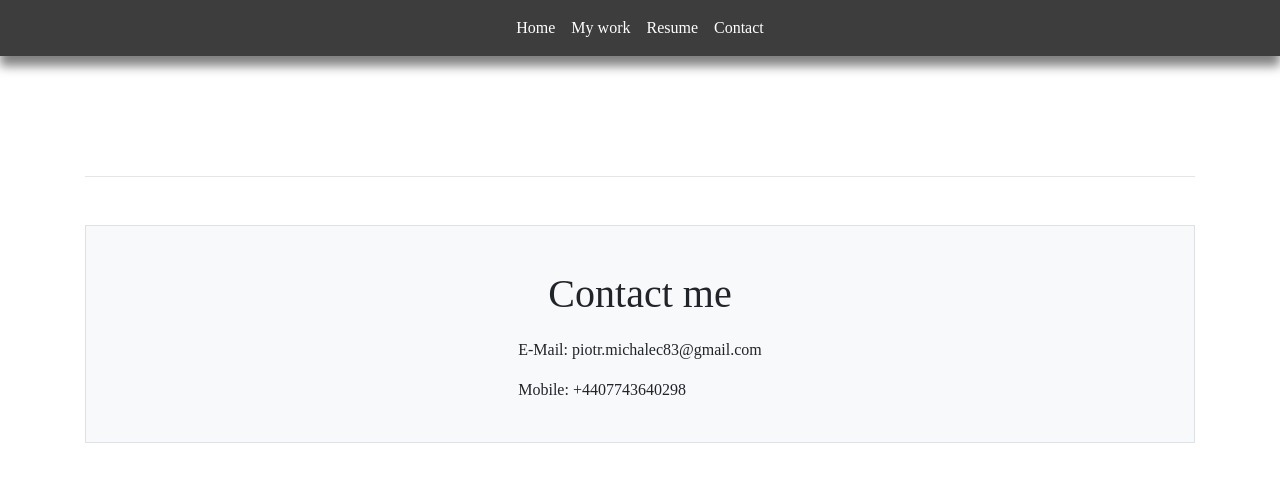
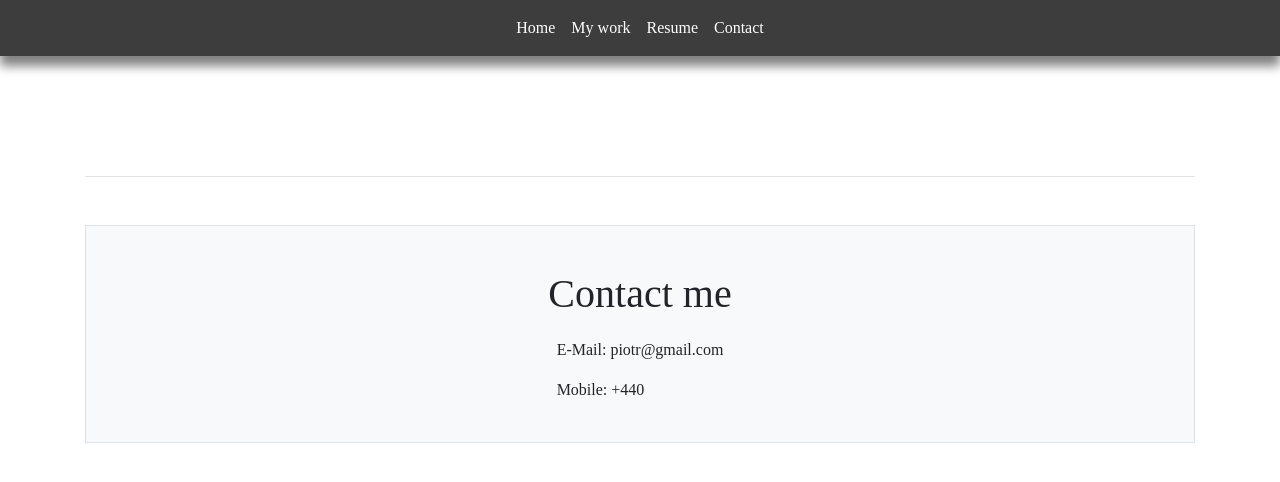
Before and after one commit to Diotr/MyPortfolio, a React (Create React App) app: page /contact in a window 1280 px wide. Shown: the top 482 px of the page. Built offline with nearby package versions, Linux system fonts and the light colour scheme; a web font is replaced by a local one.

Commit message:
contact.js changed

```diff
--- a/src/components/Contact.js
+++ b/src/components/Contact.js
@@ -7,8 +7,8 @@ function Contact() {
 
         <h1 className= 'm-1'>Contact me</h1>
         <ul className ='list-unstyled mb-4'>
-          <li className ='m-3'>E-Mail: piotr.michalec83@gmail.com</li>
-          <li className ='m-3'>Mobile: +4407743640298</li>
+          <li className ='m-3'>E-Mail: piotr@gmail.com</li>
+          <li className ='m-3'>Mobile: +440</li>
         </ul>
 
         </div>
```
